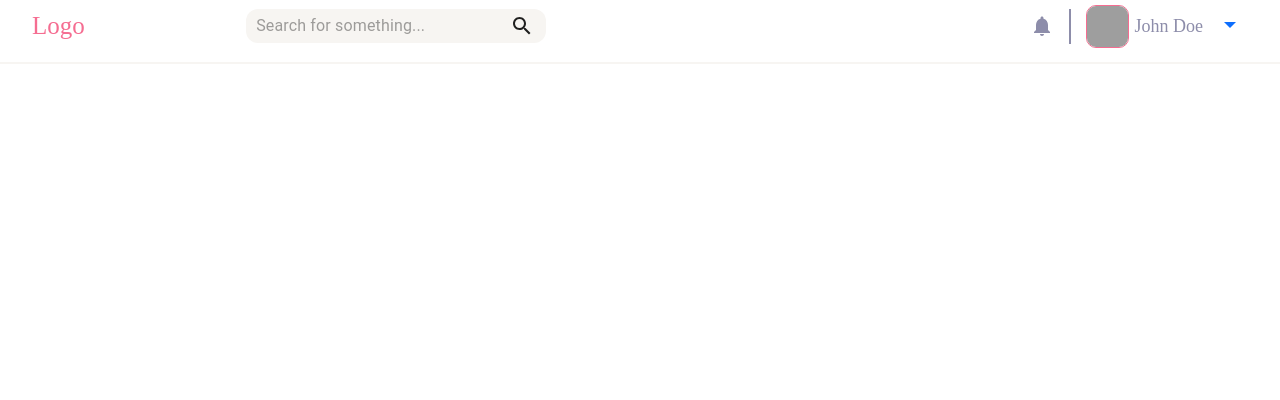
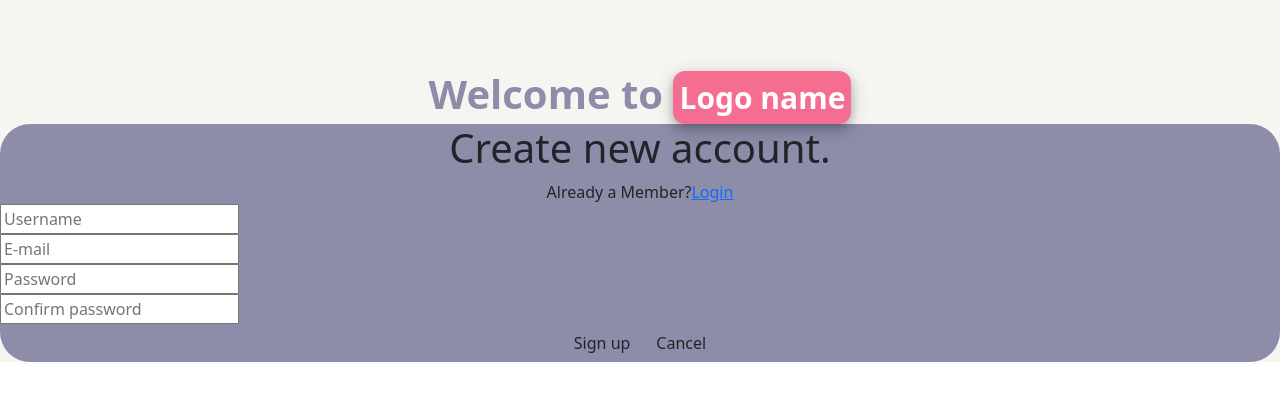
Before and after one commit to hanane54/social-network, a React (Create React App) app: page /sign-up in a window 1280 px wide. Before the commit this address had no page. Shown: the top 400 px of the page. Built offline with nearby package versions, Linux system fonts and the light colour scheme; grey boxes are pictures that could not be loaded.

Commit message:
signup page:part one

```diff
--- a/src/App.js
+++ b/src/App.js
@@ -4,11 +4,12 @@ import {Routes, Route} from "react-router-dom";
 import Header from "./components/header/header";
 import HomePage from './pages/HomePage';
 import Menu from "./components/menu/menu";
+import Signup from './pages/Signup';
 
 function App() {
   return (
     <>
-      <Header />
+      {/* <Header /> */}
       <div style={{paddingTop:'64px', backgroundColor:'#F7F5F2', zIndex:0}}>
         {/* <Menu></Menu> */}
         <Routes>
@@ -18,7 +19,7 @@ function App() {
         <Route path="/publish-post" exact element={<h2>this is the home page</h2>}/>
         <Route path="/saved-post" exact element={<h2>this is the home page</h2>} />
         <Route path="/login" exact element={<h2>this is the home page</h2>}/>
-        <Route path="/signup" exact element={<h2>this is the home page</h2>}/>
+        <Route path="/sign-up" exact element={<Signup/>}/>
         <Route path="/my-profile" exact element={<h2>this is the home page</h2>}/>
         <Route path="/user" exact element={<h2>this is the home page</h2>}/>
       </Routes>
--- /dev/null
+++ b/src/components/register/register.js
@@ -0,0 +1,86 @@
+import { makeStyles } from "@material-ui/core";
+import React from "react";
+import { Link } from 'react-router-dom';
+
+
+const useStyles = makeStyles((theme)=>({
+    signup:{
+        background:"var(--third-color)",
+        height:"100%",
+        width:"100%"
+
+    },
+    welcome:{
+        textAlign:"center",
+        fontWeight:"bold",
+        fontSize:"40px",
+        color:"var(--first-color)"
+
+    },
+    logo:{
+        backgroundColor:"var(--fourth-color)",
+        borderRadius:"12px",
+        fontSize:"30px",
+        color:"#FFFFFF",
+        boxShadow: "0 4px 8px 0 rgba(0, 0, 0, 0.2), 0 6px 20px 0 rgba(0, 0, 0, 0.19)",
+        padding:"6px"
+
+
+
+    },
+    container:{
+        backgroundColor:"var(--first-color)",
+        borderRadius:"30px",
+        textAlign:"center",
+
+    },
+    // form:{
+    //     display:"flex",
+    //     flexDirecton:"row"
+    // },
+    input: {
+        display:"block"
+    }
+
+}));
+function Register(){
+    const classes = useStyles();
+    return(
+        <div className={classes.signup}>
+           <div className={classes.welcome}>
+               Welcome to <span className={classes.logo}>Logo name</span>
+            </div>
+            <div className={classes.container}>
+                <h1>Create new account<span className={classes.point}>.</span></h1>
+                <div className={classes.login}>
+                    <span>Already a Member?</span>
+                    <span className={classes.signin}><Link to="/login">Login</Link></span>
+                </div>
+                <form className={classes.form}>
+                    {/* <label className="label">Name</label>
+                    <input onChange={handleName} className="input"
+                    value={name} type="text" /> */}
+                    {/* <label>Username</label> */}
+                    {/* <input/> */}
+                    {/* <label className="label">Name</label> */}
+                    <input className={classes.input} type="text" placeholder="Username"/>
+                    <input className={classes.input}  type="email" placeholder="E-mail"/>
+                    <input className={classes.input}  type="password" placeholder="Password"/>
+                    <input className={classes.input}  type="password" placeholder="Confirm password"/>
+                    {/* <button onClick={handleSubmit} className="btn" type="submit">
+                    Submit
+                    </button> */}
+                    <button className="btn" type="submit"> Sign up</button>
+                    <button className="btn" type=""> Cancel</button>
+
+
+                </form>
+
+            </div>
+        </div>
+    );
+
+
+
+}
+export default Register;
--- a/src/pages/HomePage.js
+++ b/src/pages/HomePage.js
@@ -3,9 +3,13 @@ import Menu from '../components/menu/menu'
 import FeedsContainer from '../components/feeds/feedsContainer'
 import ProfileSectionContainer from '../components/profileSection/profileSectionContainer';
 import RecentFollowers from '../components/followersSection/recentFollowersSection';
+import Header from "../components/header/header";
+
 
 const HomePage = () => {
   return <>
+      <Header />
+
     <Container fluid>
       <Row>
         <Col xs={2}>
--- /dev/null
+++ b/src/pages/Signup.js
@@ -0,0 +1,9 @@
+import React from "react";
+import Register from "../components/register/register"
+
+const Signup = () =>{
+    return(
+        <Register></Register>
+    )
+}
+export default Signup;
```
Also changed, not shown: src/components/login/login.js (added, +29 -0 lines), src/pages/Login.js (added).
